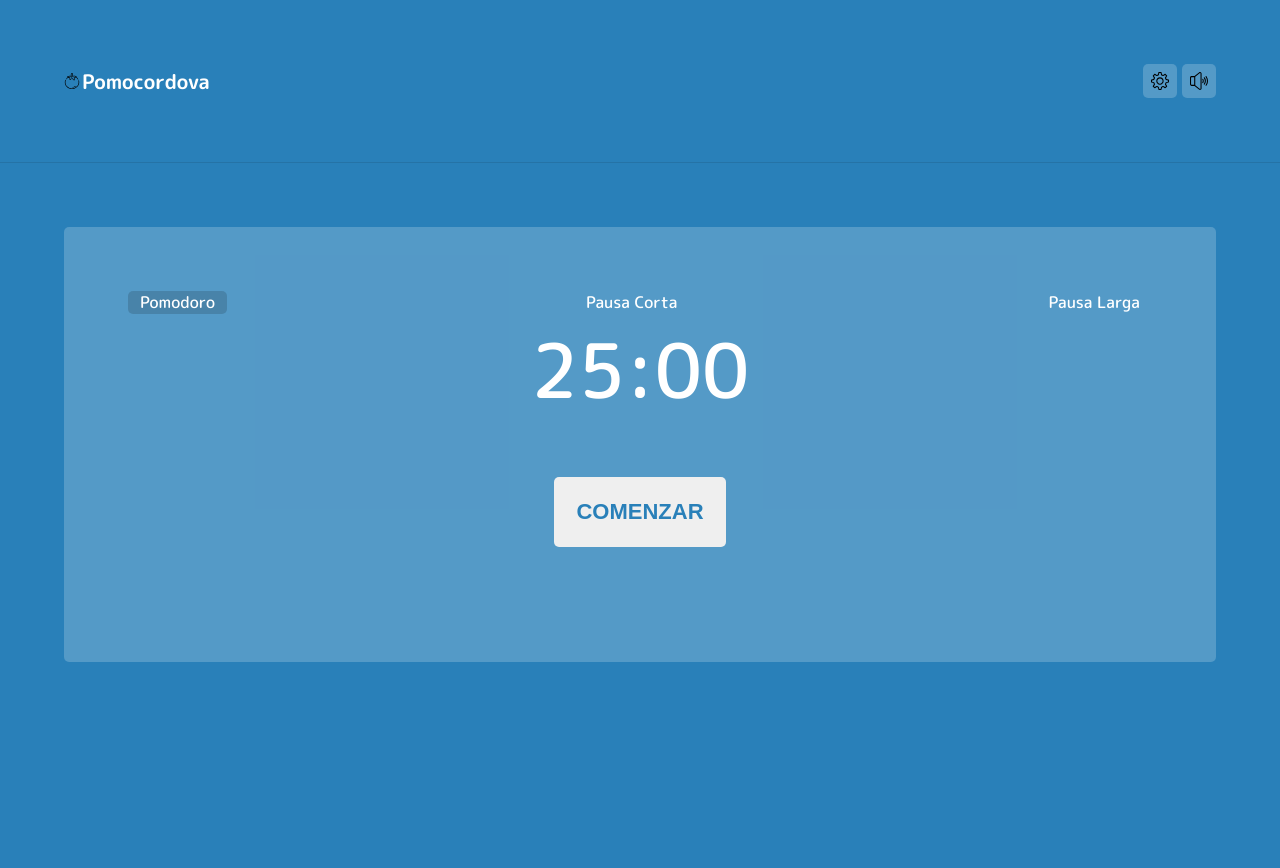
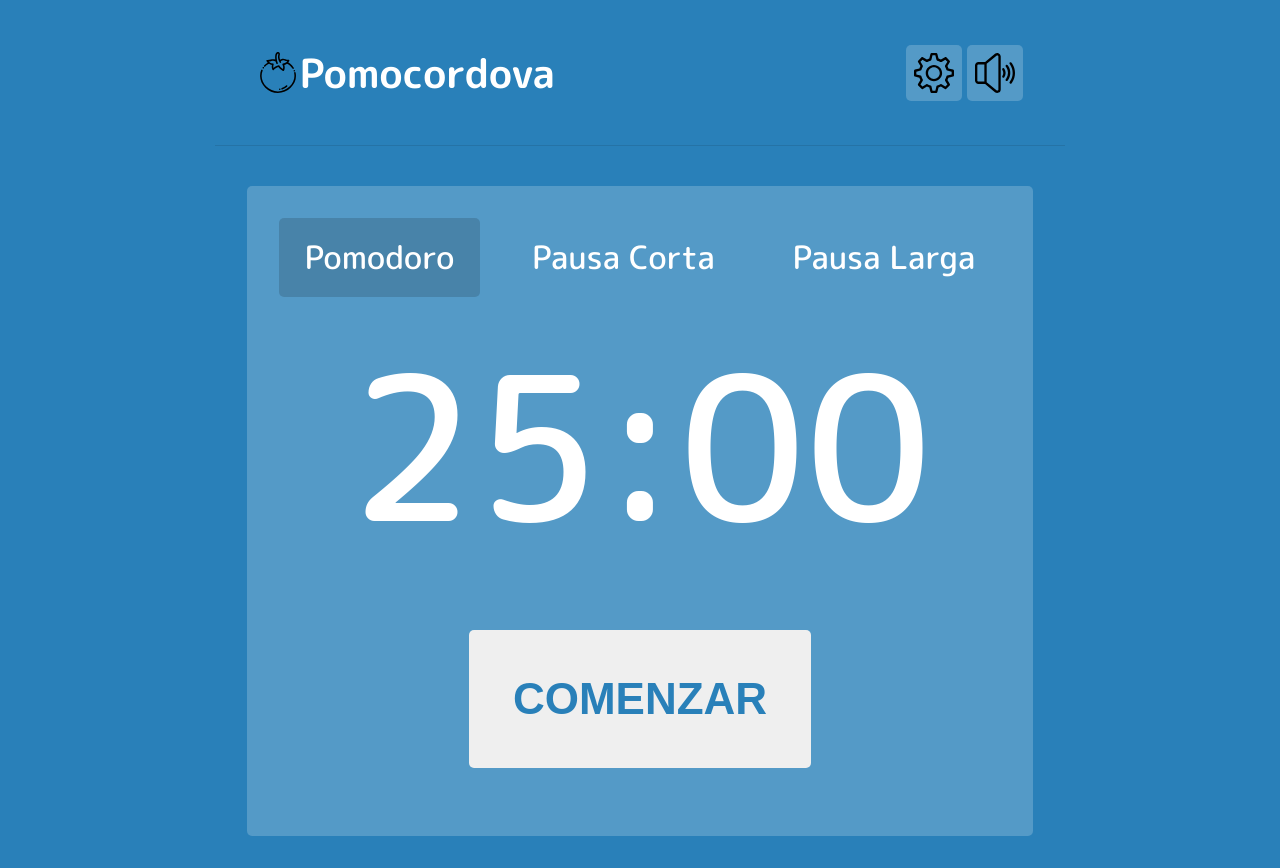
Before and after one commit to fabriziofs/pomo-cordova, a website: page build/www/index.html in a window 1280 px wide. Before the commit the page ends 800 px from the top, so only its background shows below. Drawn offline with Linux system fonts and the light colour scheme.

Commit message:
Mejorada la manera en que escalan los elementos y limitado el tamaño de la app

```diff
--- a/build/www/css/index.css
+++ b/build/www/css/index.css
@@ -28,6 +28,11 @@ body {
     transition: background-color 1s ease-out;
 }
 
+.app_wrapper {
+    max-width: 85rem;
+    margin: 0 auto;
+}
+
 .header {
     padding: 5%;
     display: flex;
@@ -43,11 +48,11 @@ body {
 
 .logo__icon {
     border-radius: .5rem;
-    width: 1.6rem;
+    width: clamp(2.0rem, 4vw, 4.0rem);
 }
 
 .logo__text {
-    font: 700 2.0rem var(--font);
+    font: 700 clamp(2.0rem, 4vw, 4.0rem) var(--font);
     text-transform: capitalize;
     text-align: center;
     text-decoration: none;
@@ -68,7 +73,7 @@ body {
 }
 
 .navbar__button img {
-    width: 1.8rem;
+    width: clamp(2.0rem, 4vw, 4.0rem);
 }
 
 .line-separator {
@@ -78,8 +83,8 @@ body {
 }
 
 .countdown-wrapper {
-    margin: 5%;
-    padding: 5%;
+    margin: min(3.2rem, 5%);
+    padding: min(3.2rem, 5%);
     border-radius: 5px;
     background-color: rgba(255, 255, 255, 0.2);
 }
@@ -91,9 +96,9 @@ body {
 }
 
 .countdown-menu__selector {
-    padding-block: 0;
-    padding-inline: 1.2rem;
-    font: 500 1.6rem var(--font);
+    padding-block: .5em;
+    padding-inline: .8em;
+    font: 500 clamp(1.6rem, 5vw, 3.2rem) var(--font);
     background: transparent;
     border: 0 solid transparent;
     color: white;
@@ -101,7 +106,7 @@ body {
 
 .countdown__number {
     text-align: center;
-    font: 500 7.5rem var(--font);
+    font: 500 clamp(7.5rem, 20vw, 20rem) var(--font);
 }
 
 .countdown-controller {
@@ -112,13 +117,12 @@ body {
 }
 
 .countdown-controller__button {
-    max-width: 20rem;
     padding: 1em;
     border: none;
     border-radius: 5px;
     color: var(--pomo-color);
     text-transform: uppercase;
-    font-size: 2.2rem;
+    font-size: clamp(2.2rem, 5vw, 4.4rem);
     font-weight: bold;
     -webkit-transition: color 1s ease-out;
     -moz-transition: color 1s ease-out;
--- a/build/www/index.html
+++ b/build/www/index.html
@@ -11,6 +11,7 @@
   <title>PomoCordova</title>
 </head>
 <body id="app_wrapper">
+<div class="app_wrapper">
   <header class="header">
     <h1 class="logo">
       <img alt="Tomato icon" class="logo__icon" src="assets/tomato.svg">
@@ -45,6 +46,7 @@
       </div>
     </div>
   </main>
+</div>
 <script src="./js/index.js"></script>
 </body>
 </html>
```
